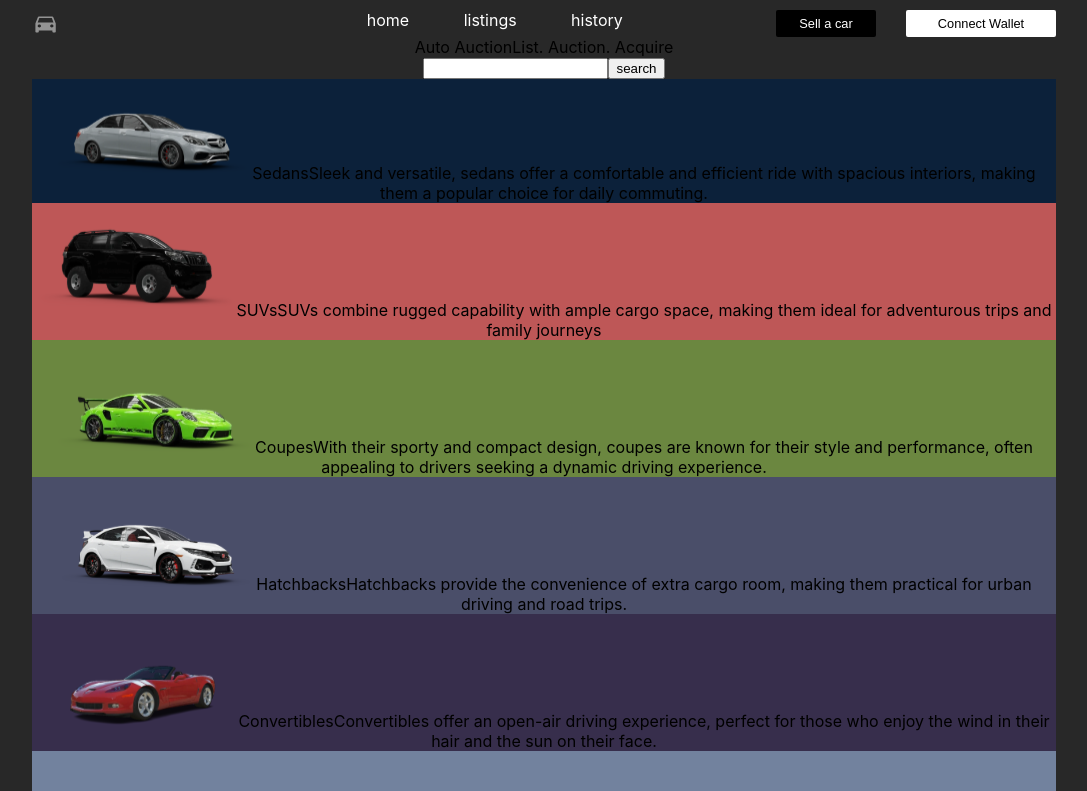
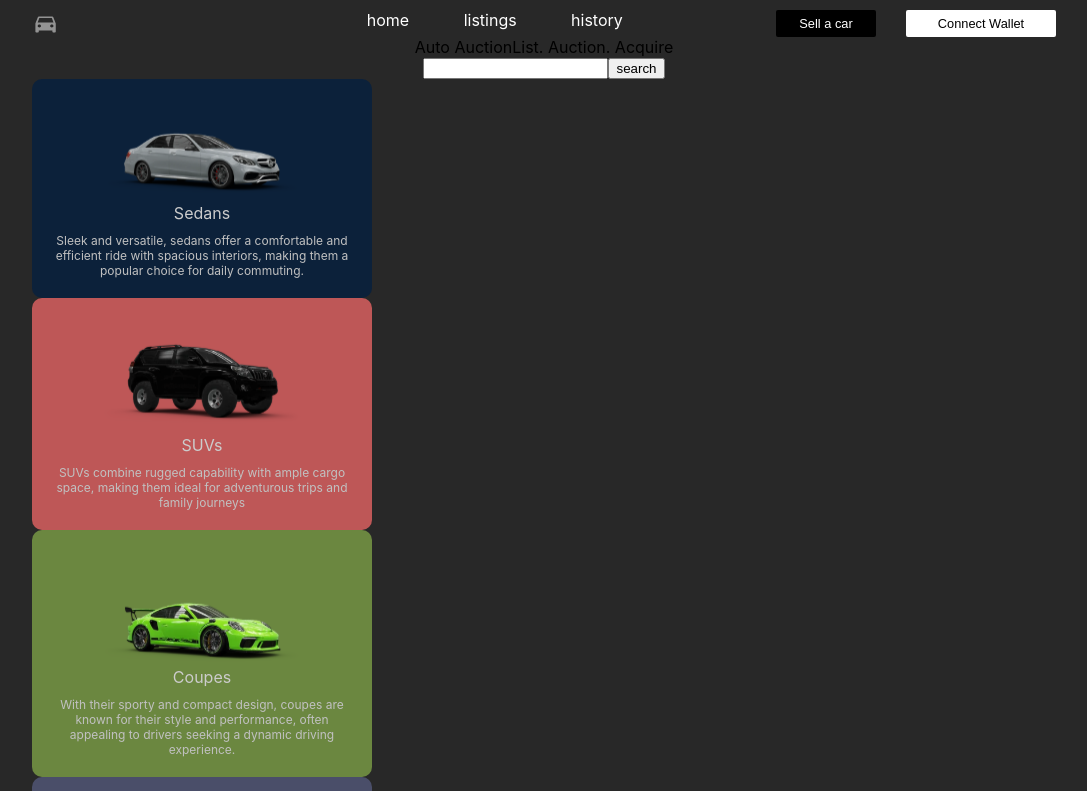
Before and after one commit to THEmmanuel/auto-auction-frontend, a React (Create React App) app: page / in a window 1280 px wide. Shown: the top 791 px of the page, without its empty margins (96-1183 px from the left). Built offline with nearby package versions, Linux system fonts and the light colour scheme.

Commit message:
add category card styling

```diff
--- a/src/components/CategoryCard/CategoryCard.js
+++ b/src/components/CategoryCard/CategoryCard.js
@@ -7,10 +7,18 @@ const CategoryCard = (props) => {
 	};
 
 	return (
-		<div className={style.categoryCard} style={cardStyle}>
+		<div className={style.CategoryCard} style={cardStyle}>
 			<img src={props.image} alt="" />
-			<span>{props.name}</span>
-			<span>{props.description}</span>
+
+			<div className={style.CategoryContent}>
+				<span className={style.CategoryName}>
+					{props.name}
+				</span>
+
+				<span className={style.CategoryDescription}>
+					{props.description}
+				</span>
+			</div>
 		</div>
 	);
 };
--- a/src/components/CategoryCard/CategoryCard.module.css
+++ b/src/components/CategoryCard/CategoryCard.module.css
@@ -0,0 +1,21 @@
+.CategoryCard {
+	width: 300px;
+	padding: 20px;
+	border-radius: 10px;
+}
+
+.CategoryName {
+	color: #CCC;
+	font-size: 1em;
+}
+
+.CategoryDescription {
+	color: #C1C1C1;
+	font-size: 0.75em;
+}
+
+.CategoryContent {
+	display: flex;
+	flex-direction: column;
+	gap: 10px;
+}
```
